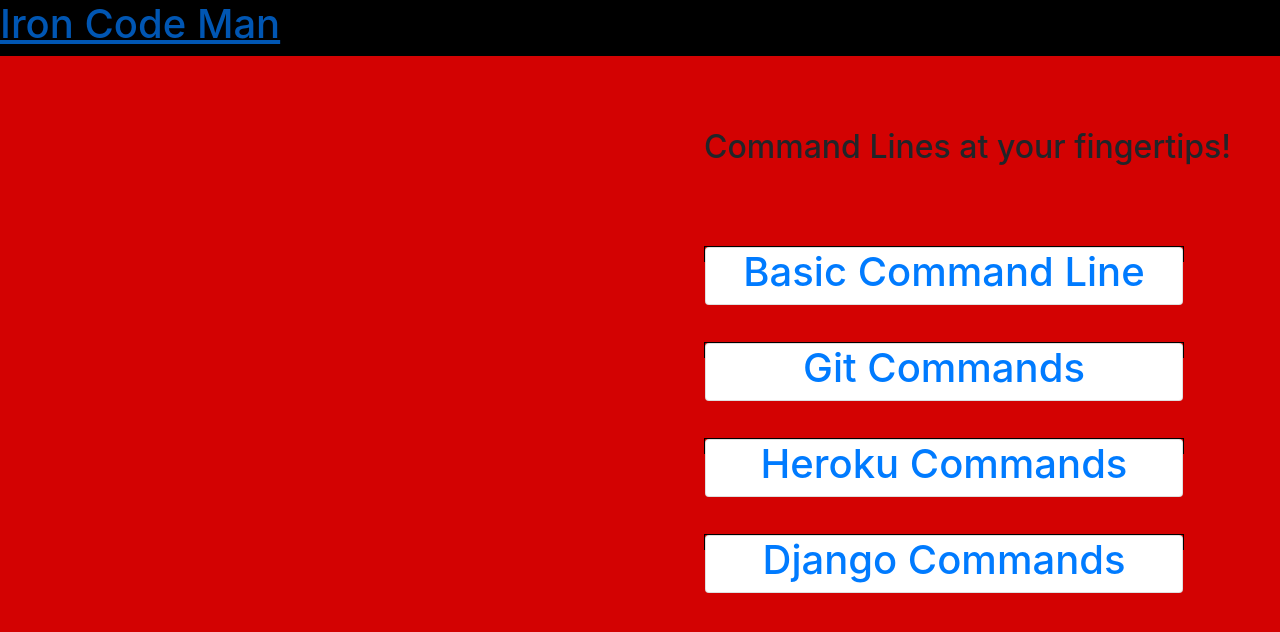
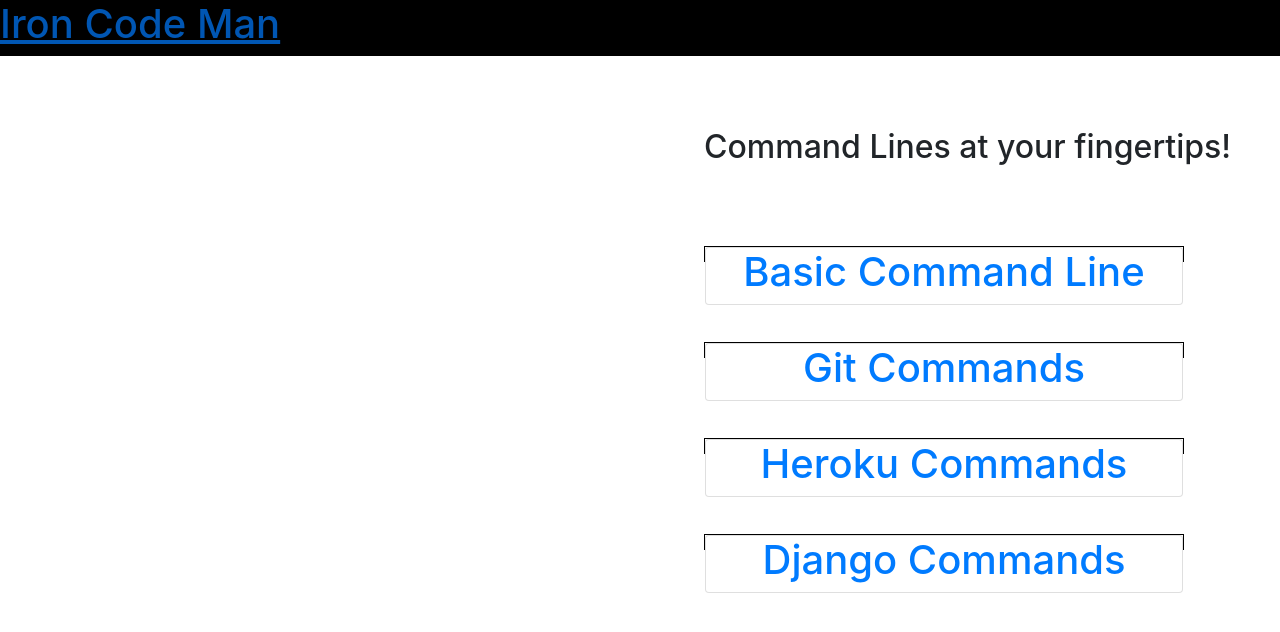
Before and after one commit to IllSmithDa/ironcodeman, a React (Create React App) app in the folder ironcodeman-view/: page / in a window 1280 px wide. Shown: the top 632 px of the page. Built offline with nearby package versions, Linux system fonts and the light colour scheme.

Commit message:
fixed css

```diff
--- a/ironcodeman-view/src/App.css
+++ b/ironcodeman-view/src/App.css
@@ -1,9 +1,4 @@
-HTML {
-  background-color: rgb(211, 2, 2);
-}
-.App-container {
-  background-color: rgb(211, 2, 2);
-}
+
 .App-message-container {
   margin-top: 5em;
   margin-left: 44em;
--- a/ironcodeman-view/src/CSS/Github.css
+++ b/ironcodeman-view/src/CSS/Github.css
@@ -1,3 +1,4 @@
+
 .Github-title-container {
   margin-top: 5em;
   text-align: center;
@@ -14,7 +15,7 @@
   width: 100em;
   margin-left: 10em;
   margin-top: 2.5em;
-  margin-bottom: 5em;
+  margin-bottom: 2.5em;
   border: black solid 0.1em;
   background-color: aliceblue;
 }
--- a/ironcodeman-view/src/Components/Gitbhub.js
+++ b/ironcodeman-view/src/Components/Gitbhub.js
@@ -38,7 +38,7 @@ export default class Github extends Component {
     const gitFetch = this.state.gitFetch;
     const gitDelete = this.state.gitDelete;
     return(
-      <div>
+      <div className="Github">
         <Navbar />
         <div className="Github-title-container">
           <h1>Git</h1>
```
